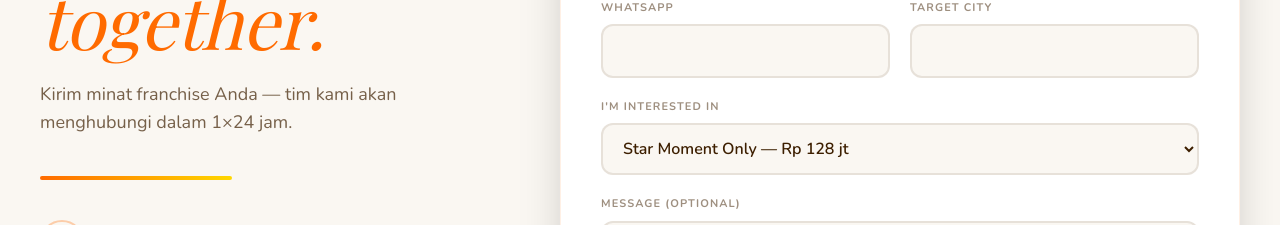
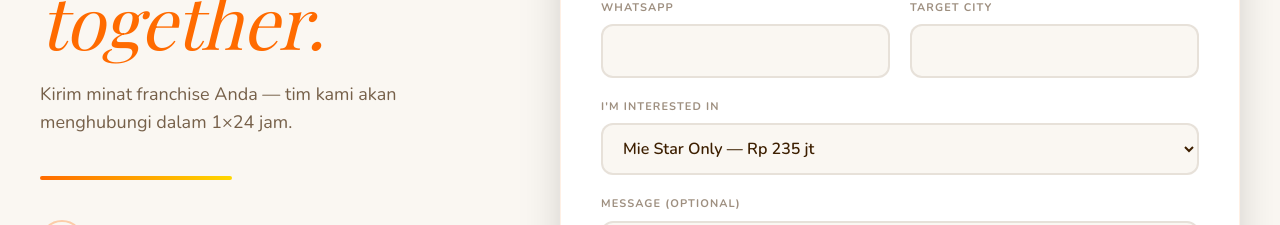
Before and after one commit to meinhere/mie-star, a React (Vite) app: page / in a window 1280 px wide. Shown: the part 7940-8165 px from the top of the page. Built offline with nearby package versions, Linux system fonts and the light colour scheme; no server answers; the HTML template or start-up script is replaced by a standard one; a web font is replaced by a local one.

Commit message:
feat: ubah option contact form

```diff
--- a/src/components/landing/ContactForm.jsx
+++ b/src/components/landing/ContactForm.jsx
@@ -229,8 +229,8 @@
                                             className="w-full bg-[#FAF7F2] border-2 border-[#3D1F00]/10 text-[#3D1F00] rounded-xl px-4 py-3 focus:outline-none focus:border-[#FF6B00] font-semibold"
                                             id="interest"
                                         >
-                                            <option value="star">
-                                                Star Moment Only — Rp 128 jt
+                                            <option value="mie">
+                                                Mie Star Only — Rp 235 jt
                                             </option>
                                         </select>
                                     </div>
```
